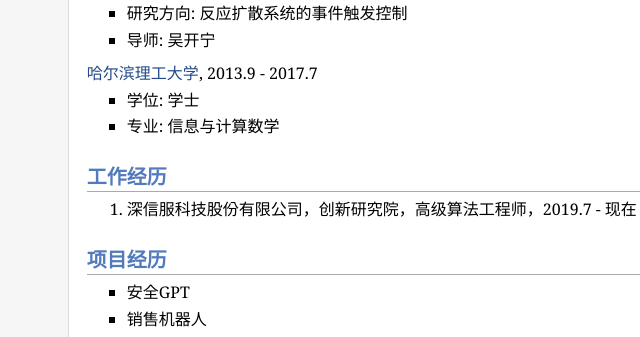
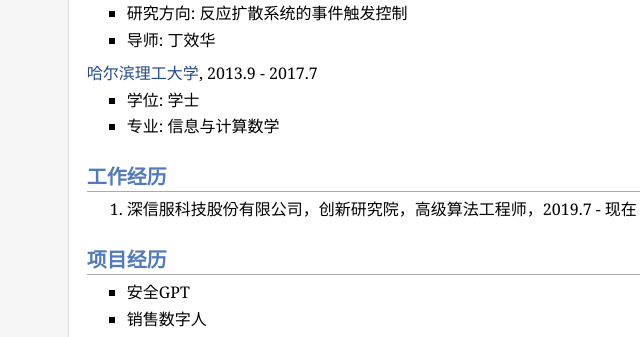
Before and after one commit to Alan55555/Alan55555.github.io, a plain HTML site: page index.html in a window 1280 px wide. Shown: the part 463-800 px from the top of the page, 14-654 px from the left. Drawn offline with Linux system fonts and the light colour scheme.

Commit message:
Update index.html

```diff
--- a/index.html
+++ b/index.html
@@ -52,7 +52,7 @@
 </li>
 <li><p>研究方向: 反应扩散系统的事件触发控制</p>
 </li>
-<li><p>导师: 吴开宁</p>
+<li><p>导师: 丁效华</p>
 </li>
 </ul>
 
@@ -76,7 +76,7 @@
 <ul>
 <li><p>安全GPT</p>
 </li>
-<li><p>销售机器人</p>
+<li><p>销售数字人</p>
 </li>
 </ul>
 
```
